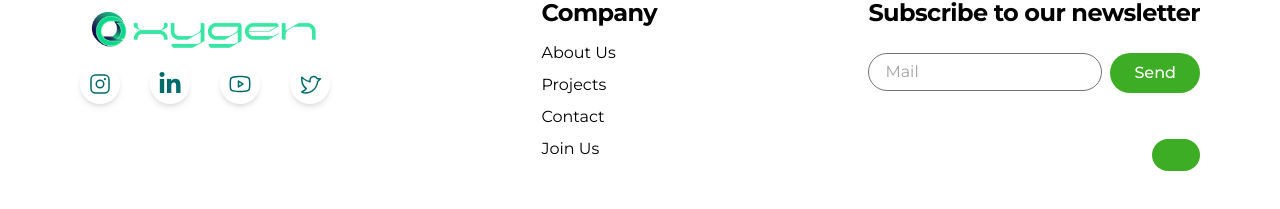
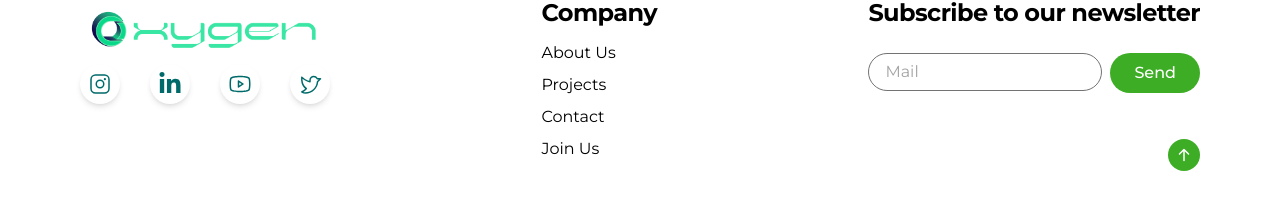
Before and after one commit to oxygentoken-org/oxygen-token, a Next.js app: page /en/login in a window 1280 px wide. Shown: the part 851-1060 px from the top of the page. Built offline with nearby package versions, Linux system fonts and the light colour scheme.

Commit message:
fix: footer top button padding

```diff
--- a/src/app/[locale]/components/Footer/Footer.tsx
+++ b/src/app/[locale]/components/Footer/Footer.tsx
@@ -113,7 +113,7 @@ function Footer() {
           <LinkButton
             variant="large"
             rounded="full"
-            className="px-1 w-8 flex flex-row justify-center"
+            className="!px-1 w-8 flex flex-row justify-center"
             href="#home"
           >
             <PiArrowUpBold />
```
